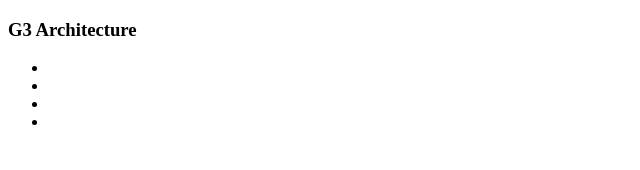
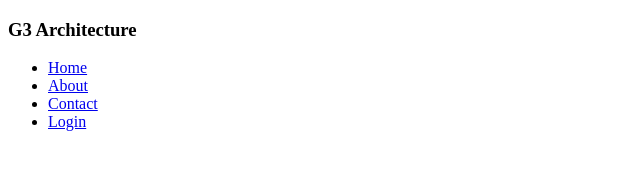
Before and after one commit to Azhar730/g3-architect, a plain HTML site: page index.html in a window 1280 px wide. Shown: the whole page, without its empty margins (0-640 px from the left). Drawn offline with Linux system fonts and the light colour scheme.

Commit message:
complete nav html

```diff
--- a/index.html
+++ b/index.html
@@ -10,10 +10,10 @@
         <nav>
             <h3>G3 Architecture</h3>
             <ul>
-                <li><a href="#"></a></li>
-                <li><a href="#"></a></li>
-                <li><a href="#"></a></li>
-                <li><a href="#"></a></li>
+                <li><a href="#">Home</a></li>
+                <li><a href="#">About</a></li>
+                <li><a href="#">Contact</a></li>
+                <li><a href="#">Login</a></li>
             </ul>
         </nav>
     </header>
--- a/style.css
+++ b/style.css
@@ -0,0 +1,5 @@
+/* work sans google font*/
+@import url('https://fonts.googleapis.com/css2?family=Work+Sans:wght@400;500;600;700;800&display=swap');
+*{
+    font-family: 'Work Sans', sans-serif;
+}
```
